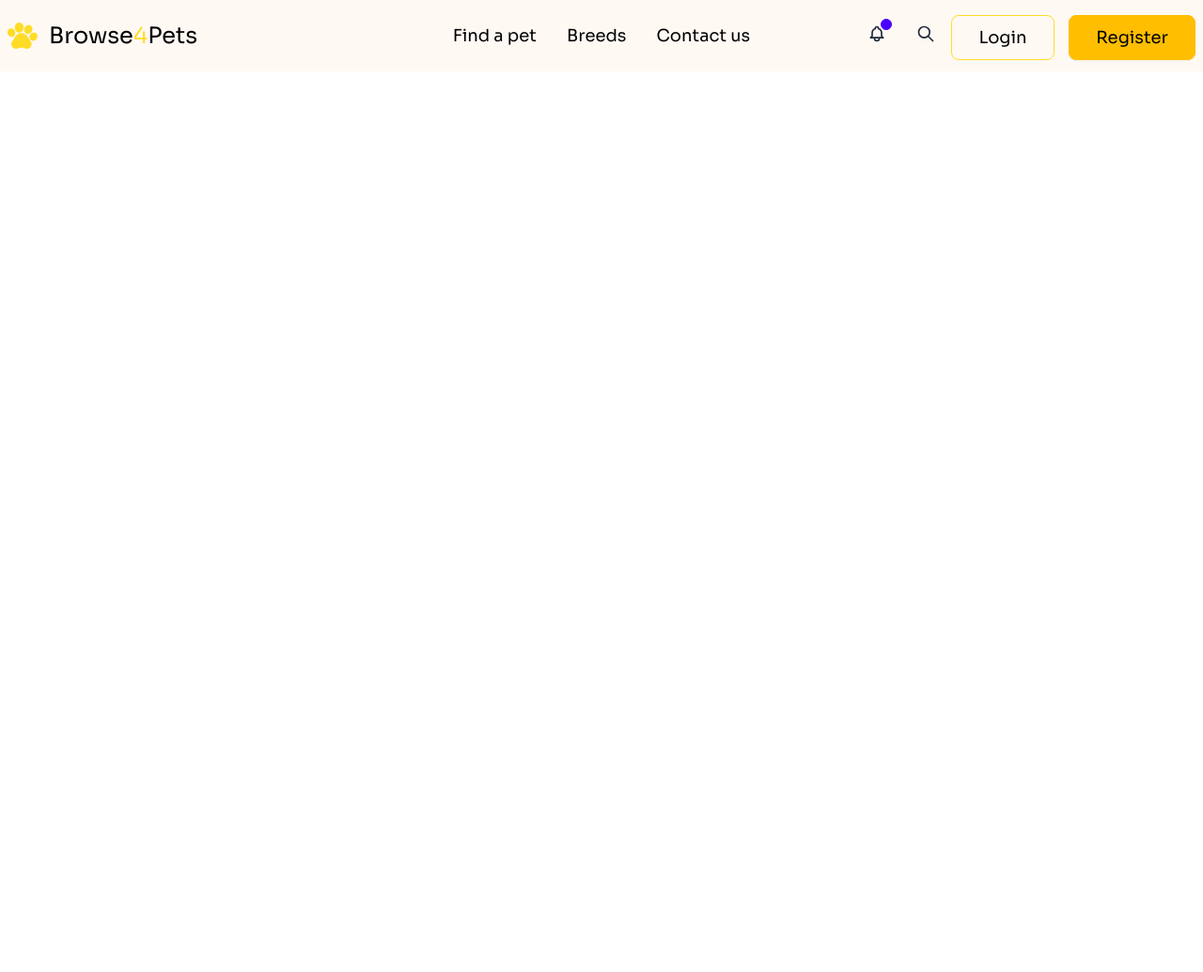
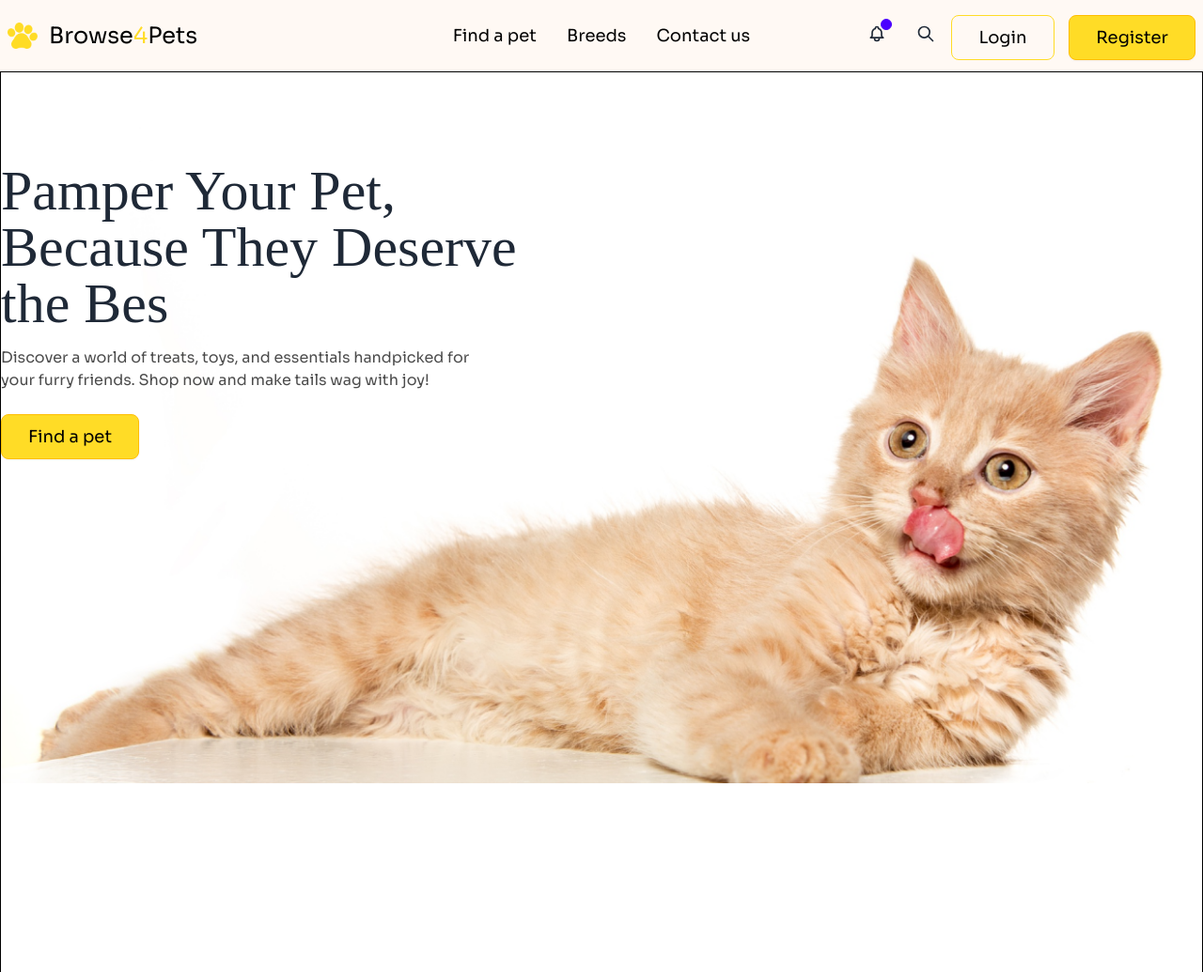
Before and after one commit to tanvir-webdev/assignment-3, a plain HTML site: page index.html in a window 1280 px wide. Shown: the top 1035 px of the page at 94% size. Before the commit the page ends 800 px from the top, so only its background shows below. Drawn offline with nearby package versions, Linux system fonts and the light colour scheme; a web font is replaced by a local one.

Commit message:
adding banner section

```diff
--- a/index.html
+++ b/index.html
@@ -73,7 +73,7 @@
               </svg>
             </button>
             <a class="btn btn-outline border-common text-lg font-normal text-black px-7 mr-3">Login</a>
-            <a class="btn btn-warning text-lg font-normal text-black px-7">Register</a>
+            <a class="btn btn-warning bg-common text-lg font-normal text-black px-7">Register</a>
           </div>
           <!-- hamburger links -->
           <div class="dropdown relative">
@@ -83,7 +83,8 @@
                 <path stroke-linecap="round" stroke-linejoin="round" stroke-width="2" d="M4 6h16M4 12h8m-8 6h16" />
               </svg>
             </div>
-            <ul tabindex="0" class="menu menu-sm dropdown-content bg-base-100 rounded-box z-[1] mt-3 w-40 p-2 shadow absolute right-0">
+            <ul tabindex="0"
+              class="menu menu-sm dropdown-content bg-base-100 rounded-box z-[1] mt-3 w-40 p-2 shadow absolute right-0">
               <li><a>Find a pet</a></li>
               <li><a>Breeds</a></li>
               <li><a>Contact us</a></li>
@@ -94,8 +95,17 @@
     </nav>
 
     <!-- ---------------banner section------------------ -->
-    <div class="bg-[url(./assets/cat-big.png)]">
-      <h1></h1>
+    <div class="container mx-auto">
+      <div class="bg-[url(./assets/cat-big.png)] bg-[center_top_2rem] border border-black h-[120vh] bg-no-repeat bg-contain mb-36">
+        <div class="mt-24">
+          <h1 class="adlam-regular text-6xl mb-4">Pamper Your Pet, <br> Because They Deserve <br> the Bes</h1>
+          <p class="text-black opacity-70 mb-6">
+            Discover a world of treats, toys, and essentials handpicked for <br> your furry friends. Shop now and make tails
+            wag with joy!
+          </p>
+          <button class="btn btn-warning bg-common text-lg font-normal text-black px-7">Find a pet</button>
+        </div>
+      </div>
     </div>
   </header>
 </body>
--- a/style.css
+++ b/style.css
@@ -5,7 +5,7 @@
     font-style: normal;
 }
 
-.adlam-display-regular {
+.adlam-regular {
     font-family: "ADLaM Display", serif;
     font-weight: 400;
     font-style: normal;
```
